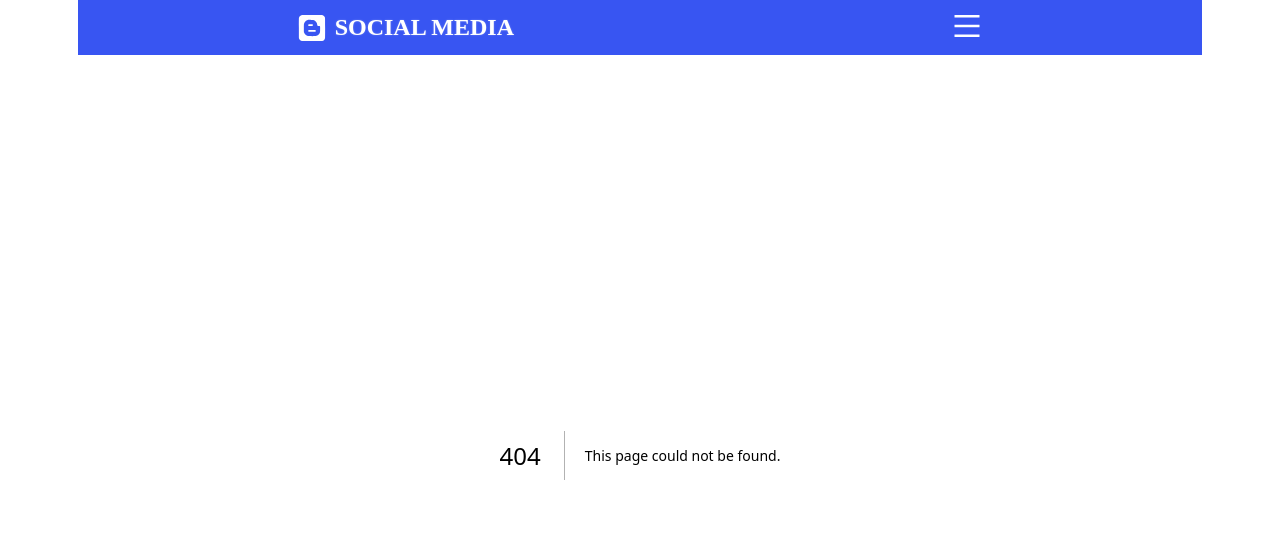
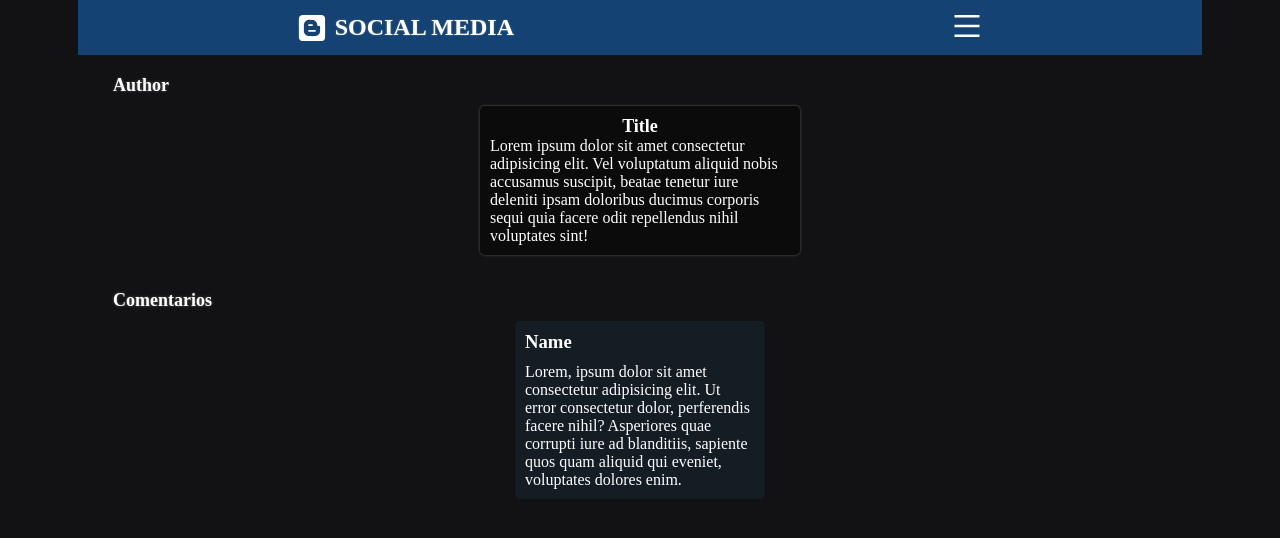
Before and after one commit to EduardoNGomes/Blog-Posts, a Next.js app: page /post/1 in a window 1280 px wide. Before the commit this address had no page. Shown: the top 538 px of the page. Built offline with nearby package versions, Linux system fonts and the light colour scheme.

Commit message:
create page html page post

```diff
--- /dev/null
+++ b/src/pages/post/[id].tsx
@@ -0,0 +1,37 @@
+import * as styles from '../../styles/post'
+
+import Head from 'next/head'
+
+export default function Post() {
+  return (
+    <styles.MainContainer>
+      <Head>
+        <title>Social Media | Posts</title>
+      </Head>
+      <h2>Author</h2>
+      <div className="post">
+        <h1>title</h1>
+        <p>
+          Lorem ipsum dolor sit amet consectetur adipisicing elit. Vel
+          voluptatum aliquid nobis accusamus suscipit, beatae tenetur iure
+          deleniti ipsam doloribus ducimus corporis sequi quia facere odit
+          repellendus nihil voluptates sint!
+        </p>
+      </div>
+
+      <styles.CommentSection>
+        <h2>Comentarios</h2>
+        {/* map */}
+        <div className="comment">
+          <h3>Name</h3>
+          <p>
+            Lorem, ipsum dolor sit amet consectetur adipisicing elit. Ut error
+            consectetur dolor, perferendis facere nihil? Asperiores quae
+            corrupti iure ad blanditiis, sapiente quos quam aliquid qui eveniet,
+            voluptates dolores enim.
+          </p>
+        </div>
+      </styles.CommentSection>
+    </styles.MainContainer>
+  )
+}
--- /dev/null
+++ b/src/styles/post.ts
@@ -0,0 +1,56 @@
+import { styled } from '../../stitches.config'
+
+export const MainContainer = styled('main', {
+  padding: '10px',
+  margin: '0 auto',
+  h2: {
+    'text-align': 'left',
+    'text-indent': '15px',
+    margin: '10px',
+    'font-size': '$md',
+    color: 'white',
+    'text-shadow': '0 0 3px rgba(255,255,255,0.3)',
+  },
+
+  '.post': {
+    display: 'flex',
+    flexDirection: 'column',
+    width: '320px',
+    margin: '0 auto 10px',
+
+    background: 'rgba(0,0,0,0.4)',
+
+    boxShadow: '0 0 3px rgba(255,255,255,0.3)',
+    borderRadius: '5px',
+    alignItems: 'center',
+    justifyContent: 'center',
+    padding: '10px',
+    color: 'white',
+
+    h1: {
+      'text-transform': 'Capitalize',
+      'font-size': '$md',
+    },
+  },
+})
+
+export const CommentSection = styled('section', {
+  h2: {
+    marginTop: '35px',
+  },
+  '.comment': {
+    display: 'flex',
+    gap: 10,
+    flexDirection: 'column',
+    width: '250px',
+    margin: '0 auto',
+
+    background: '$blue-200',
+    boxShadow: '0 0 2px rgba(0,0,0,0.1)',
+    borderRadius: '5px',
+    alignItems: 'flex-start',
+    justifyContent: 'flex-start',
+    padding: '10px',
+    color: 'white',
+  },
+})
--- a/stitches.config.ts
+++ b/stitches.config.ts
@@ -9,7 +9,8 @@ export const { config, styled, globalCss, keyframes, getCssText, theme, css } =
     },
     theme: {
       colors: {
-        'blue-500': '#3855F2',
+        'blue-500': '#144272',
+        'blue-200': 'rgba(44, 116, 179,.1)',
       },
 
       fontSizes: {
```
Also changed, not shown: src/pages/index.tsx (+5 -3 lines), src/pages/post.tsx (deleted, +0 -7 lines), src/styles/Home.ts (+13 -4 lines).
